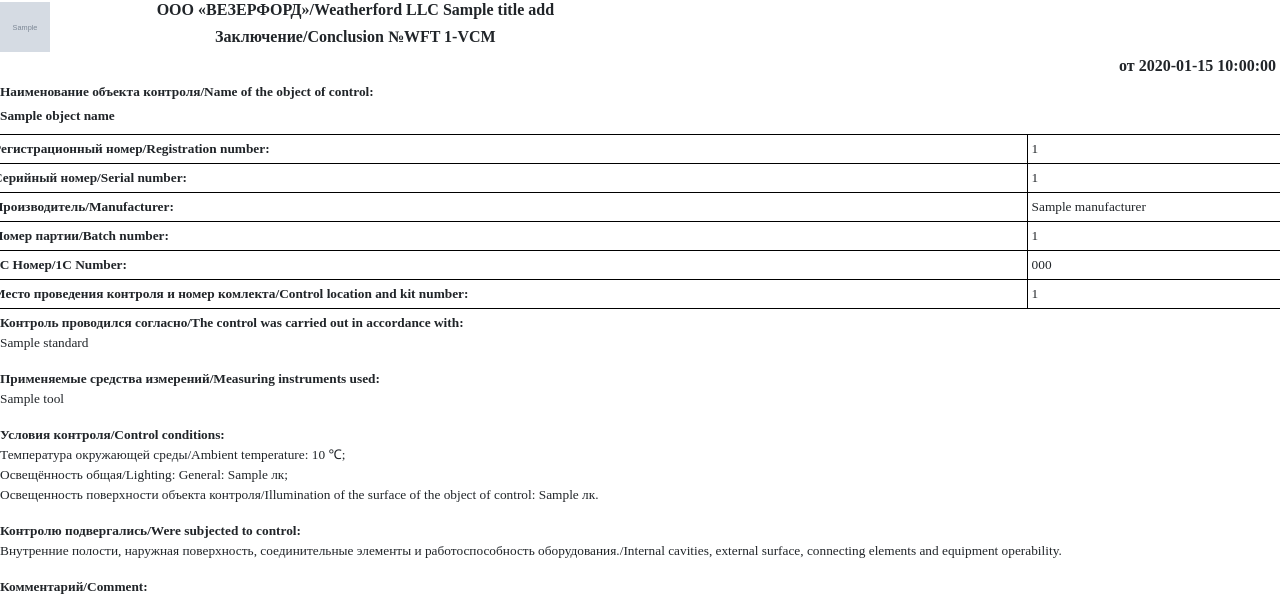
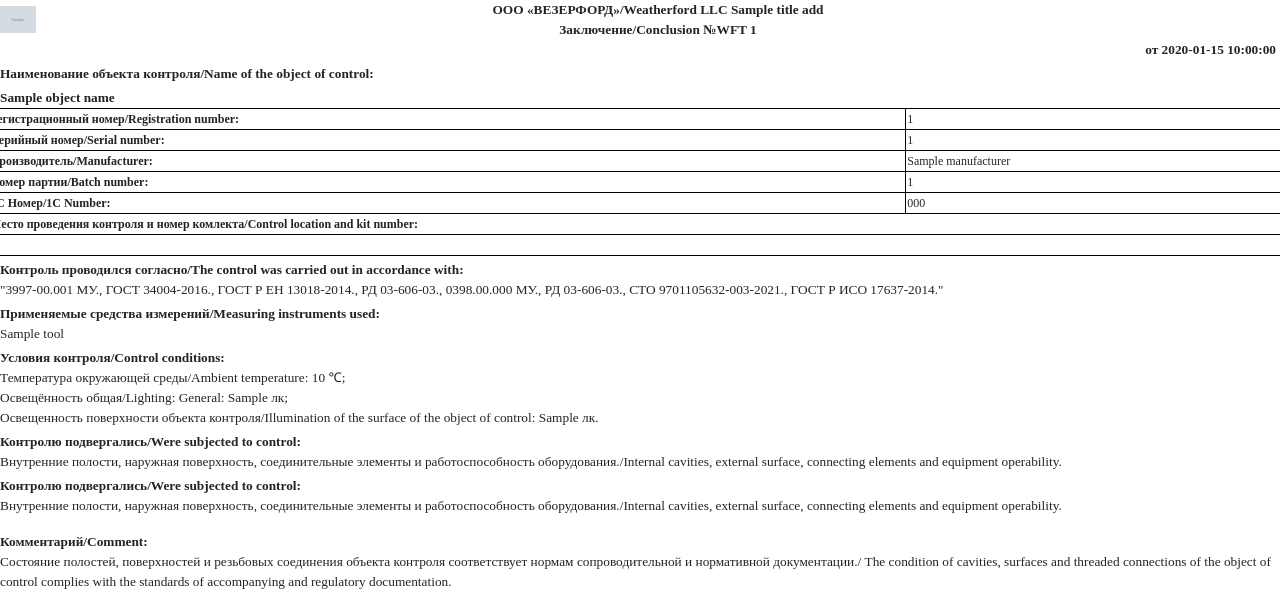
Before and after one commit to AliensWithdrawPeople/DataWizard, a Flask app: template modules/aux_scripts/ReportForge/templates/VCM.html in a window 1280 px wide. Shown: the top 600 px of the page. Run offline with Flask 3, Linux system fonts and the light colour scheme; the template is opened without the code that fills it: most values are stand-ins (such as "Sample title", 1, 10 or a date in 2020); grey boxes marked "Sample" are stand-in pictures; parts of the project's set-up code (start-up, migrations or seed data) failed here and were passed over.

Commit message:
Changed get_report interface, changed templates.

```diff
--- a/modules/aux_scripts/ReportForge/templates/VCM.html
+++ b/modules/aux_scripts/ReportForge/templates/VCM.html
@@ -1,93 +1,10 @@
-<!DOCTYPE html>
-<html lang="en">
-<head>
-    <meta charset="UTF-8">
-    <link href="https://cdn.jsdelivr.net/npm/bootstrap@5.3.1/dist/css/bootstrap.min.css" rel="stylesheet" integrity="sha384-4bw+/aepP/YC94hEpVNVgiZdgIC5+VKNBQNGCHeKRQN+PtmoHDEXuppvnDJzQIu9" crossorigin="anonymous">
-    <style>
-        @page {
-        size: A4; /* Change from the default size of A4 */
-        margin: 10mm; /* Set margin on each page */
-      }
-    </style>
-</head>
+{% extends 'base_report.html' %}
 
-<body style="font-family: 'Times New Roman', Times, serif;">
-    <div id="printPage" class="page" style="font-size: 10pt;">
-        <div class="hstack justify-content-start">
-            <!-- <div class="col-auto align-self-start"> -->
-                <img src="{{ weatherford_logo }}" width="50" height="50"/>
-            <!-- </div> -->
-            <div class="col-md-auto offset-1 align-self-center text-center">
-                <h6><b>ООО &#171;ВЕЗЕРФОРД&#187;/Weatherford LLC {{ title_add }}</b></h6>
-                <h6><b>Заключение/Conclusion №WFT {{ report_number }}-VCM</b></h6>
-            </div>
-        </div>
+{% block Standards %}
+<span class="flex-wrap">"3997-00.001 МУ., ГОСТ 34004-2016., ГОСТ Р ЕН 13018-2014., РД 03-606-03., 0398.00.000 МУ.,  РД 03-606-03., СТО 9701105632-003-2021., ГОСТ Р ИСО 17637-2014."</span>
+{% endblock %}
 
-        <div class="row justify-content-end mb-1">
-            <div class="col-auto align-self-end mx-1">
-                <span class="fs-6"><b>от {{ date }}</b></span>
-            </div>
-        </div>
-
-        <div class="vstack gap-1 mb-2">
-            <b>Наименование объекта контроля/Name of the object of control:</b>
-            <b>{{ object_name }}</b>
-        </div>
-        <div class="row justify-content-center">
-            <table class="table-sm table-bordered border-black align-self-center">
-                <tbody>
-                    <tr>
-                        <th>Регистрационный номер/Registration number:</th>
-                        <td>{{ reg_number }}</td>
-                    </tr>
-
-                    <tr>
-                        <th>Серийный номер/Serial number:</th>
-                        <td>{{ serial_number }}</td>
-                    </tr>
-
-                    <tr>
-                        <th>Производитель/Manufacturer:</th>
-                        <td>{{ manufacturer }}</td>
-                    </tr>
-
-                    <tr>
-                        <th>Номер партии/Batch number:</th>
-                        <td>{{ batch_number }}</td>
-                    </tr>
-
-                    <tr>
-                        <th>1C Номер/1C Number:</th>
-                        <td>{{ number_1C }}</td>
-                    </tr>
-
-                    <tr class="flex-wrap">
-                        <th >Место проведения контроля и номер комлекта/Control location and kit number:</th>
-                        <td >{{ location_and_kit_number }}</td>
-                    </tr>
-                </tbody>
-            </table>
-        </div>
-
-        <div class="vstack mt-1 mb-3 gap-0">
-            <span><b>Контроль проводился согласно/The control was carried out in accordance with:</b></span>
-            <span class="flex-wrap">{{ standard }}</span>
-        </div>
-
-        <div class="vstack gap-0 mb-3">
-            <span><b>Применяемые средства измерений/Measuring instruments used:</b></span>
-            {% for tool in tools %}
-                <span>{{ tool }}</span>
-            {% endfor %}
-        </div>
-
-        <div class="vstack gap-0 mb-3">
-            <span><b>Условия контроля/Control conditions:</b></span>
-            <span>Температура окружающей среды/Ambient temperature: {{ ambient_temp }} &#8451;;</span>
-            <span>Освещённость общая/Lighting: General: {{ general_light }} лк;</span>
-            <span>Освещенность поверхности объекта контроля/Illumination of the surface of the object of control: {{ surf_light }} лк.</span>
-        </div>
-
+{% block Comment %}
 <div class="vstack gap-0 mb-3">
     <span><b>Контролю подвергались/Were subjected to control:</b></span>
     <span>Внутренние полости, наружная поверхность, соединительные элементы и работоспособность
@@ -100,24 +17,8 @@
         сопроводительной и нормативной документации./ The condition of cavities, surfaces and threaded connections of the object of control complies with the standards of
         accompanying and regulatory documentation.</span>
 </div>
+{% endblock %}
 
-        <p class="mb-3"></p><b>Вывод/Conclusion: <u>недопустимых дефектов не обнаружено/no unacceptable defects were found.</u></b></p>
-
-        <div class="row justify-content-start mt-3">
-            <div class="col-auto mb-1">
-                <div class="vstack gap-0 mb-3">
-                    <span>Исполнитель/Control executor:</span>
-                    <span>{{ executor_position }}</span>
-                    <span>Удостоверение/Identification №{{ identification }}</span>
-                </div>
-            </div>
-
-            <div class="col-auto offset-1 mb-1">
-                <img src="{{ stamp }}" width="72" height="72"/>
-                <img src="{{ facsimile }}" width="50" height="50"/>
-                <span>{{ executor_name }}</span>
-            </div>
-        </div>
-
-    </div>
-</body>
+{% block Conclusion %}
+<p class="mb-3"><b>Вывод/Conclusion: <u>недопустимых дефектов не обнаружено/no unacceptable defects were found.</u></b></p>
+{% endblock %}
--- /dev/null
+++ b/modules/aux_scripts/ReportForge/templates/base_report.html
@@ -0,0 +1,132 @@
+<!DOCTYPE html>
+<html lang="en">
+<head>
+    <meta charset="UTF-8">
+    <link href="https://cdn.jsdelivr.net/npm/bootstrap@5.3.1/dist/css/bootstrap.min.css" rel="stylesheet" integrity="sha384-4bw+/aepP/YC94hEpVNVgiZdgIC5+VKNBQNGCHeKRQN+PtmoHDEXuppvnDJzQIu9" crossorigin="anonymous">
+    <style>
+        @page {
+        size: A4; /* Change from the default size of A4 */
+        margin-top: 5mm;
+        margin-bottom: 5mm;
+
+        margin-left: 10mm;
+        margin-right: 10mm;
+      }
+    </style>
+</head>
+
+<body style="font-family: 'Times New Roman', Times, serif;">
+    <div id="printPage" class="page" style="font-size: 10pt;">
+        <div class="hstack justify-content-start">
+            <img src="{{ weatherford_logo }}" style="width: 36px; height: auto; font-size: 12pt;"/>
+            <div class="vstack align-self-center text-center flex-nowrap">
+                <span><b>ООО &#171;ВЕЗЕРФОРД&#187;/Weatherford LLC {{ title_add }}</b></span>
+                <span><b>Заключение/Conclusion №WFT {{ report_number }}</b></span>
+            </div>
+        </div>
+
+        <div class="row justify-content-end mb-1">
+            <div class="col-auto align-self-end mx-1">
+                <span><b>от {{ date }}</b></span>
+            </div>
+        </div>
+
+        <div class="vstack gap-1">
+            <b>Наименование объекта контроля/Name of the object of control:</b>
+            <b>{{ object_name }}</b>
+        </div>
+        <div class="row justify-content-center">
+            <table class="table-responsive-sm table-bordered border-black align-self-center" style="font-size: 9pt;">
+                <tbody>
+                    <tr>
+                        <th>Регистрационный номер/Registration number:</th>
+                        <td>{{ reg_number }}</td>
+                    </tr>
+
+                    <tr>
+                        <th>Серийный номер/Serial number:</th>
+                        <td>{{ serial_number }}</td>
+                    </tr>
+
+                    <tr>
+                        <th>Производитель/Manufacturer:</th>
+                        <td>{{ manufacturer }}</td>
+                    </tr>
+
+                    <tr>
+                        <th>Номер партии/Batch number:</th>
+                        <td>{{ batch_number }}</td>
+                    </tr>
+
+                    <tr>
+                        <th>1C Номер/1C Number:</th>
+                        <td>{{ number_1C }}</td>
+                    </tr>
+
+                    <tr>
+                        <th colspan="2">Место проведения контроля и номер комлекта/Control location and kit number:</th>
+                    </tr>
+                    <tr>
+                        <td colspan="2">{{ location_and_kit_number }}</td>
+                    </tr>
+                </tbody>
+            </table>
+        </div>
+
+        <div class="vstack mt-1 mb-1 gap-0">
+            <span><b>Контроль проводился согласно/The control was carried out in accordance with:</b></span>
+            {% block Standards %}{% endblock %}
+        </div>
+
+        <div class="vstack gap-0 mb-1">
+            <span><b>Применяемые средства измерений/Measuring instruments used:</b></span>
+            {% for tool in tools %}
+                <span>{{ tool }}</span>
+            {% endfor %}
+        </div>
+
+        {% block Sketch %}{% endblock %}
+
+        <div class="vstack gap-0 mb-1">
+            <span><b>Условия контроля/Control conditions:</b></span>
+            <span>Температура окружающей среды/Ambient temperature: {{ ambient_temp }} &#8451;;</span>
+            <span>Освещённость общая/Lighting: General: {{ general_light }} лк;</span>
+            <span>Освещенность поверхности объекта контроля/Illumination of the surface of the object of control: {{ surf_light }} лк.</span>
+            {% block Conditions %}{% endblock %}
+        </div>
+
+        <div class="vstack gap-0 mb-1">
+            <span><b>Контролю подвергались/Were subjected to control:</b></span>
+            <span>Внутренние полости, наружная поверхность, соединительные элементы и работоспособность
+                оборудования./Internal cavities, external surface, connecting elements and equipment operability.</span>
+        </div>
+
+        {% block Comment %}{% endblock %}
+
+        {% block Conclusion %}{% endblock %}
+
+        <div class="row justify-content-start mt-3">
+            <div class="col-auto">
+                <div class="vstack gap-0">
+                    <span>Исполнитель/Control executor:</span>
+                    <span>{{ executor_position }}</span>
+                    <span>Удостоверение/Identification №{{ identification }}</span>
+                </div>
+            </div>
+
+            <div class="col-auto offset-1">
+                <img src="{{ stamp }}" style="width: 96px; height: auto;"/>
+
+            </div>
+
+            <div class="col-auto offset-1">
+                <img src="{{ facsimile }}" style="width: 96px; height: auto;"/>
+            </div>
+
+            <div class="col-auto offset-1 align-self-baseline" style="font-size: 12pt;">
+                <span class="align-text-bottom text-nowrap">{{ executor_name }}</span>
+            </div>
+        </div>
+
+    </div>
+</body>
```
Also changed, not shown: modules/aux_scripts/ReportForge/reporter.py (+48 -17 lines), modules/aux_scripts/ReportForge/templates/UTM.html (added, +80 -0 lines). Lines whose indentation alone changed are shown as unchanged.
